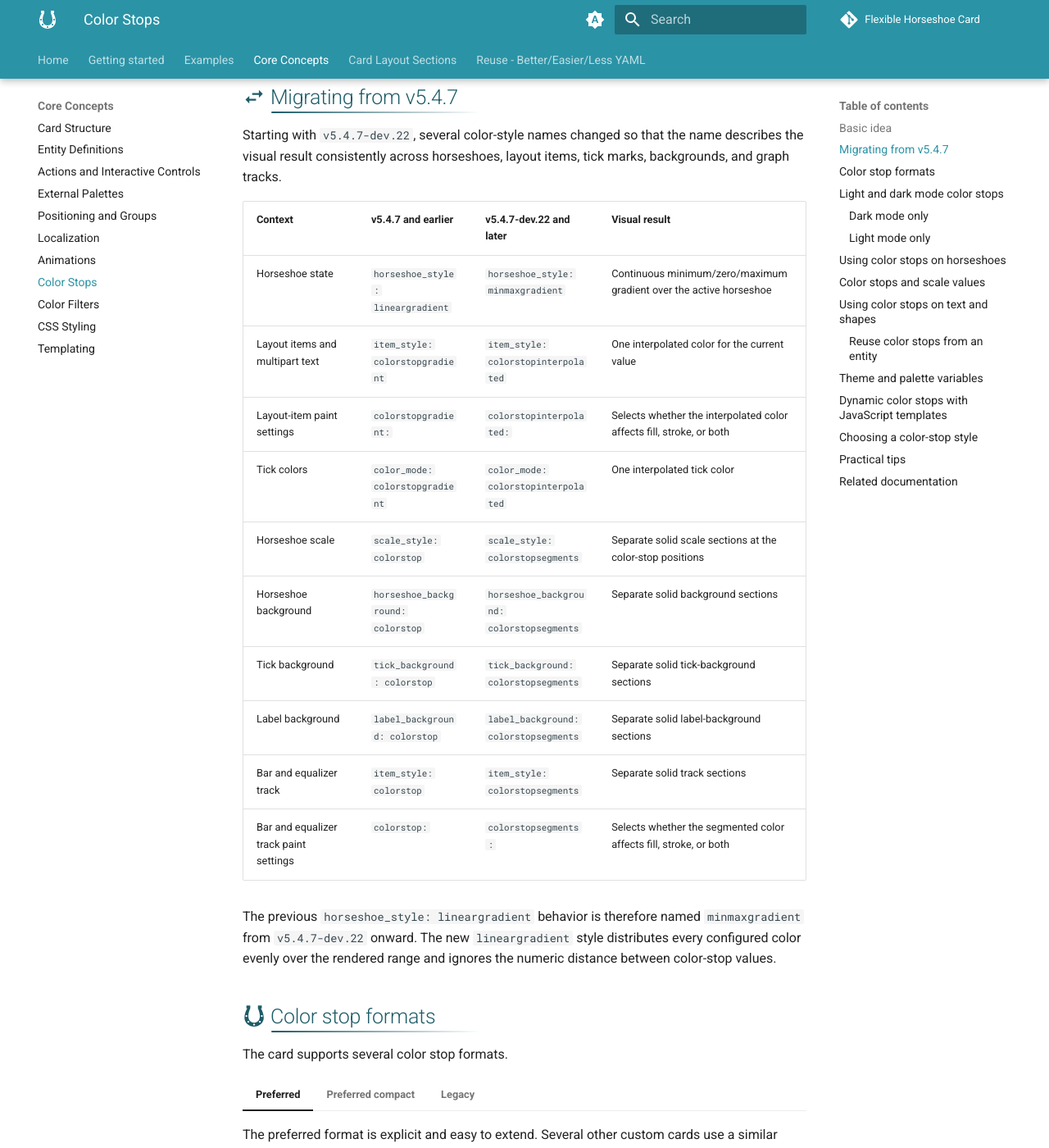
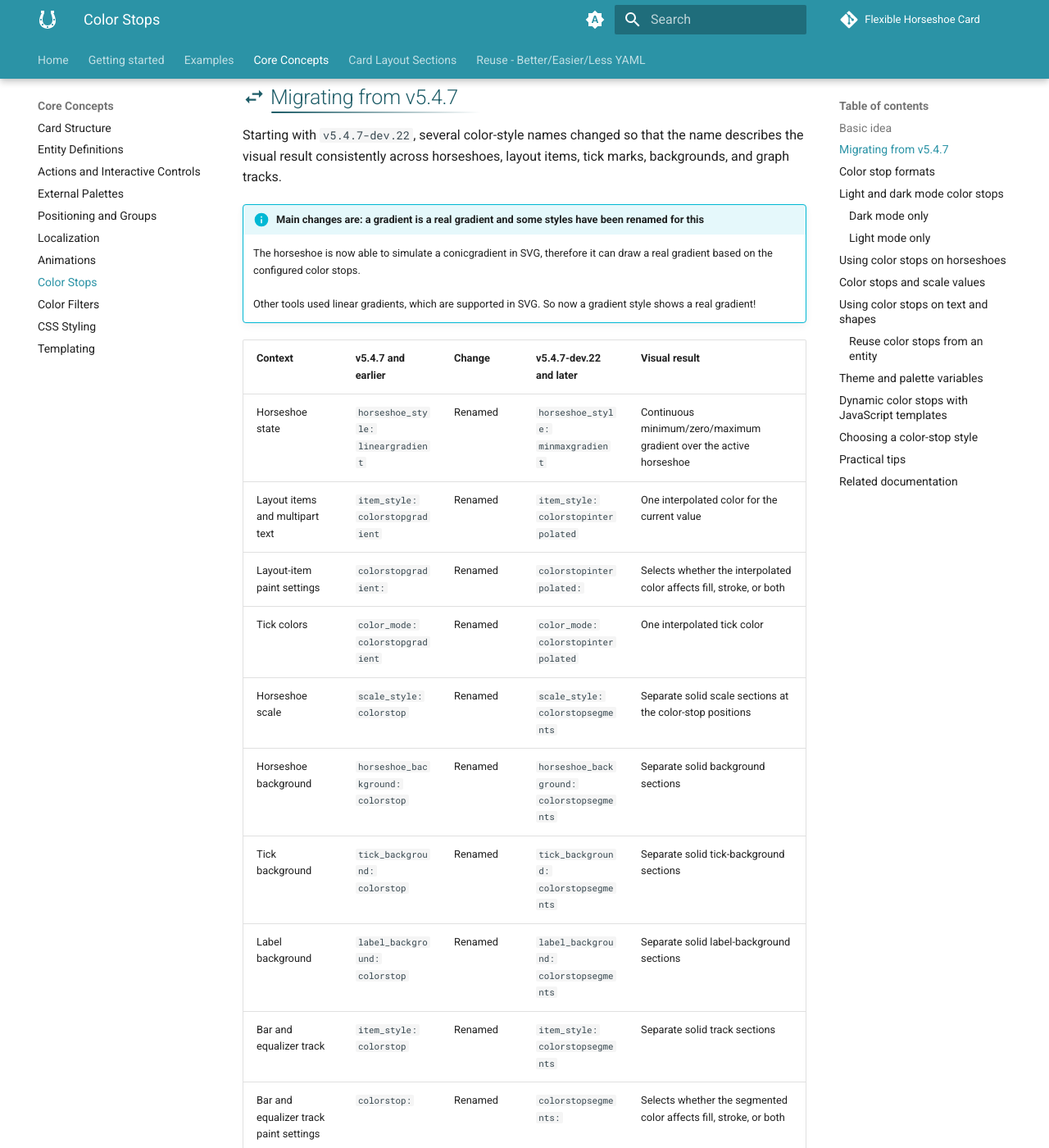
Before and after one commit to AmoebeLabs/flex-horseshoe-card, an MkDocs documentation site: the page built from docs/docs/core-concepts/color-stops.md, in a window 1280 px wide and 1400 px high, scrolled down 895 px. Shown: the whole window at 82% size. Built offline with MkDocs 1.6.1 and Material for MkDocs 9.7.7, drawn with Linux system fonts in a browser that asks for light colours; comment, search, counter and statistics services are not loaded.

Commit message:
Update color stops page

```diff
--- a/docs/docs/core-concepts/color-stops.md
+++ b/docs/docs/core-concepts/color-stops.md
@@ -40,18 +40,23 @@ Starting with `v5.4.7-dev.22`, several color-style names changed so that the
 name describes the visual result consistently across horseshoes, layout items,
 tick marks, backgrounds, and graph tracks.
 
-| Context | v5.4.7 and earlier | v5.4.7-dev.22 and later | Visual result |
-| :------ | :----------------- | :---------------------- | :------------ |
-| Horseshoe state | `horseshoe_style: lineargradient` | `horseshoe_style: minmaxgradient` | Continuous minimum/zero/maximum gradient over the active horseshoe |
-| Layout items and multipart text | `item_style: colorstopgradient` | `item_style: colorstopinterpolated` | One interpolated color for the current value |
-| Layout-item paint settings | `colorstopgradient:` | `colorstopinterpolated:` | Selects whether the interpolated color affects fill, stroke, or both |
-| Tick colors | `color_mode: colorstopgradient` | `color_mode: colorstopinterpolated` | One interpolated tick color |
-| Horseshoe scale | `scale_style: colorstop` | `scale_style: colorstopsegments` | Separate solid scale sections at the color-stop positions |
-| Horseshoe background | `horseshoe_background: colorstop` | `horseshoe_background: colorstopsegments` | Separate solid background sections |
-| Tick background | `tick_background: colorstop` | `tick_background: colorstopsegments` | Separate solid tick-background sections |
-| Label background | `label_background: colorstop` | `label_background: colorstopsegments` | Separate solid label-background sections |
-| Bar and equalizer track | `item_style: colorstop` | `item_style: colorstopsegments` | Separate solid track sections |
-| Bar and equalizer track paint settings | `colorstop:` | `colorstopsegments:` | Selects whether the segmented color affects fill, stroke, or both |
+!!! info "Main changes are: a gradient is a real gradient and some styles have been renamed for this"
+    The horseshoe is now able to simulate a conicgradient in SVG, therefore it can draw a real gradient based on the configured color stops.
+    <br><br>Other tools used linear gradients, which are supported in SVG. So now a gradient style shows a real gradient!
+
+
+| Context | v5.4.7 and earlier | Change | v5.4.7-dev.22 and later | Visual result |
+| :------ | :----------------- | :- | :---------------------- | :------------ |
+| Horseshoe state | `horseshoe_style: lineargradient` | Renamed | `horseshoe_style: minmaxgradient` | Continuous minimum/zero/maximum gradient over the active horseshoe |
+| Layout items and multipart text | `item_style: colorstopgradient` | Renamed | `item_style: colorstopinterpolated` | One interpolated color for the current value |
+| Layout-item paint settings | `colorstopgradient:` | Renamed | `colorstopinterpolated:` | Selects whether the interpolated color affects fill, stroke, or both |
+| Tick colors | `color_mode: colorstopgradient` | Renamed | `color_mode: colorstopinterpolated` | One interpolated tick color |
+| Horseshoe scale | `scale_style: colorstop` | Renamed | `scale_style: colorstopsegments` | Separate solid scale sections at the color-stop positions |
+| Horseshoe background | `horseshoe_background: colorstop` | Renamed | `horseshoe_background: colorstopsegments` | Separate solid background sections |
+| Tick background | `tick_background: colorstop` | Renamed | `tick_background: colorstopsegments` | Separate solid tick-background sections |
+| Label background | `label_background: colorstop` | Renamed | `label_background: colorstopsegments` | Separate solid label-background sections |
+| Bar and equalizer track | `item_style: colorstop` | Renamed | `item_style: colorstopsegments` | Separate solid track sections |
+| Bar and equalizer track paint settings | `colorstop:` | Renamed | `colorstopsegments:` | Selects whether the segmented color affects fill, stroke, or both |
 
 The previous `horseshoe_style: lineargradient` behavior is therefore named
 `minmaxgradient` from `v5.4.7-dev.22` onward. The new `lineargradient` style
```
